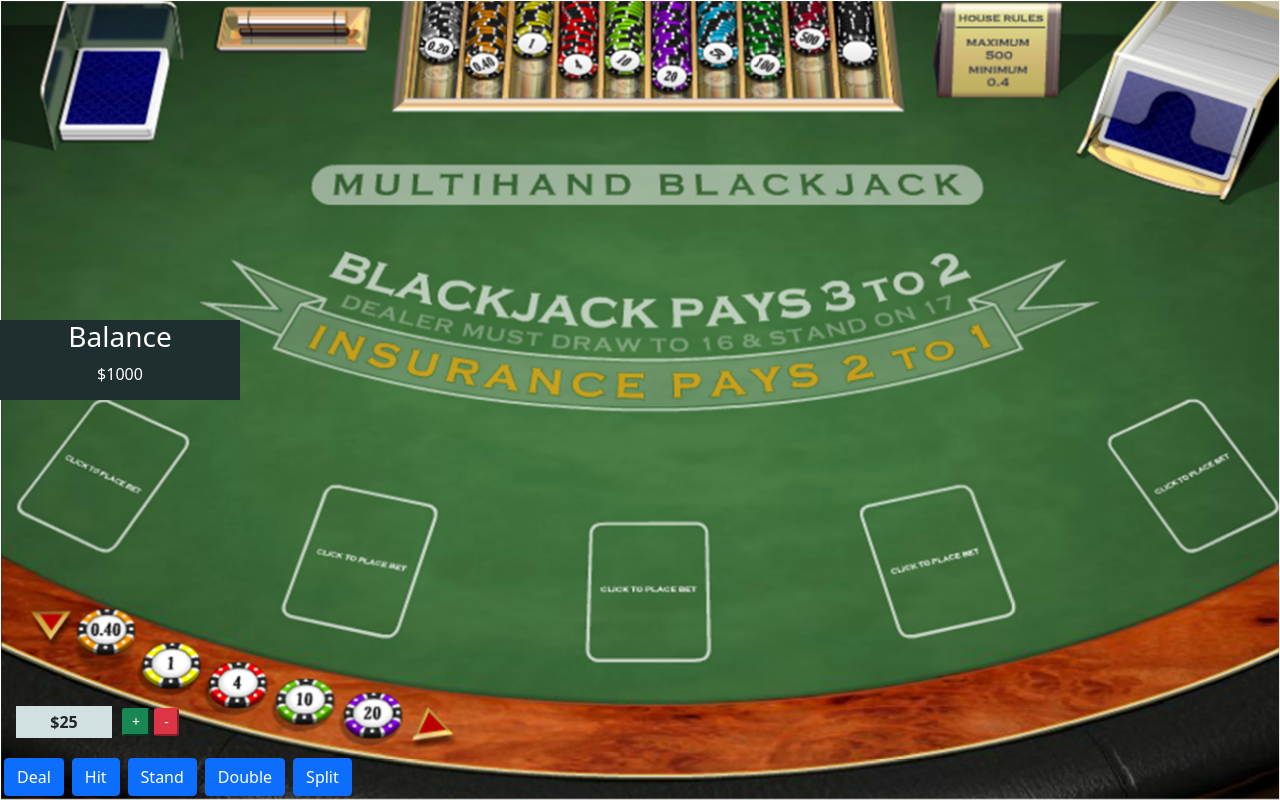
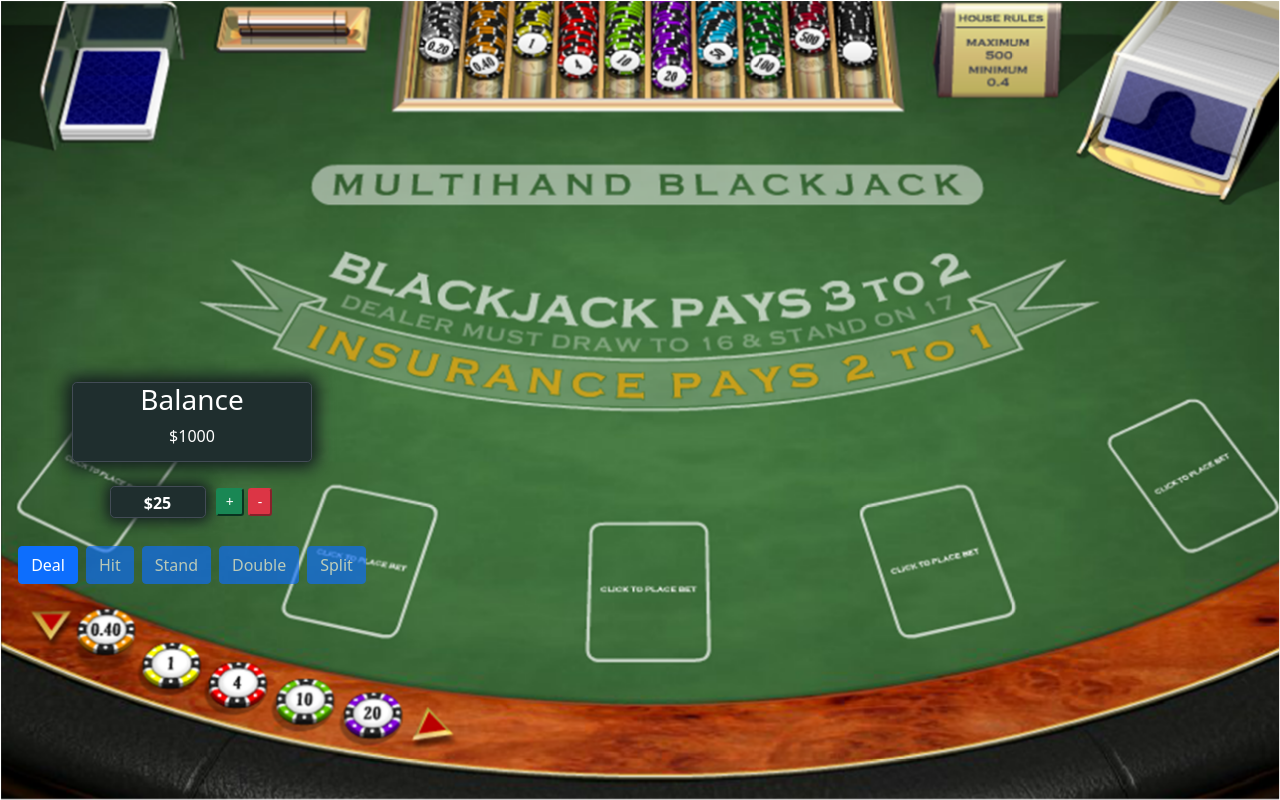
Before and after one commit to rasnerk/BlackJack-V.1, a plain HTML site: page index.html in a window 1280 px wide. Drawn offline with nearby package versions, Linux system fonts and the light colour scheme.

Commit message:
Styling for Controllables

```diff
--- /dev/null
+++ b/assets/css/controllables.css
@@ -0,0 +1,64 @@
+.options {
+    display: flex;
+    position: fixed;
+    flex-direction: column;
+    width: 20vw;
+    bottom: 25%;
+    left: 5%;
+    align-items: center;
+}
+
+.game-options {
+    margin: 0.75em;
+    display: flex;
+    flex-direction: row;
+    width: 25em;
+    justify-content: center;
+}
+
+.game-options button {
+    margin: 0.25em;
+}
+
+.bet-amount {
+    margin-right: 0.5em;
+    font-size: 1em;
+    font-weight: 600;
+    height: 2em;
+    width: 6em;
+    line-height: 2em;
+    text-align: center;
+    color: white;
+    background-color: #1f2e2e;
+    border: 1px solid #434c56;
+    border-radius: 0.3em;
+    box-shadow: 0 0 14px 4px #141f1f;
+}
+
+.bet-options {
+    display: flex;
+    margin: 0.75em;
+    justify-content: center;
+    width: 15em;
+}
+
+.bet-options button {
+    margin: 0.15em;
+    height: 2em;
+    line-height: 0;
+}
+
+.players-balance {
+    display: flex;
+    flex-direction: column;
+    align-items: center;
+    left: 0;
+    margin: 0.75em;
+    border: 1px solid #434c56;
+    border-radius: 0.3em;
+    box-shadow: 0 0 16px 6px #141f1f;
+    width: 15em;
+    min-height: 10vh;
+    color: white;
+    background-color: #1f2e2e;
+}
--- a/assets/css/index.css
+++ b/assets/css/index.css
@@ -74,59 +74,6 @@ body {
     margin-left: 10em;
 }
 
-.options {
-    display: flex;
-    position: fixed;
-    flex-direction: column;
-    width: 100vw;
-    bottom: 0;
-    /* justify-content: space-evenly; */
-}
-
-.game-options {
-    display: flex;
-    flex-direction: row;
-}
-
-.game-options button {
-    margin: 0.25em;
-}
-
-.bet-amount {
-    margin-right: 0.5em;
-    font-size: 1em;
-    font-weight: 600;
-    height: 2em;
-    width: 6em;
-    line-height: 2em;
-    text-align: center;
-    background-color: #d1e0e0;
-}
-
-.bet-options {
-    display: flex;
-    margin: 1em;
-}
-
-.bet-options button {
-    margin: 0.15em;
-    height: 2em;
-    line-height: 0;
-}
-
-.players-balance {
-    position: fixed;
-    display: flex;
-    flex-direction: column;
-    align-items: center;
-    left: 0;
-    top: 40%;
-    min-width: 15em;
-    min-height: 10vh;
-    color: white;
-    background-color: #1f2e2e;
-}
-
 .player {
     align-items: center;
     justify-content: center;
--- a/assets/js/blackJackClass.js
+++ b/assets/js/blackJackClass.js
@@ -338,6 +338,10 @@ class BlackJack {
     }
     // Better
     endGame () {
+        if (this.gameInMotion === false) {
+            this.gameControls.forEach( (control) => document.querySelector(control).disabled = true )
+            return
+        }
         switch(this.gameResult) {
             case null:
                 this.playerBalance = this.playerBalance;
--- a/assets/js/script.js
+++ b/assets/js/script.js
@@ -1,6 +1,7 @@
 const newGame = new BlackJack(cards);
 
 window.addEventListener('DOMContentLoaded', () => {
+    newGame.endGame();
     document.querySelector('.balance').innerText = `$${newGame.playerBalance}`;
     document.querySelector('.bet-amount').innerText = `$${newGame.playerBet}`;
     // Click Events
--- a/index.html
+++ b/index.html
@@ -17,14 +17,11 @@
     <script defer src="assets/js/script.js"></script>
     <!-- Stylesheet -->
     <link href="assets/css/index.css" rel="stylesheet">
+    <!-- Controllables Stylehsheet -->
+    <link href="assets/css/controllables.css" rel="stylesheet">
 </head>
 
 <body>
-    <!-- Players Balance -->
-    <div class="players-balance">
-        <h3>Balance</h3>
-        <div class="balance"></div>
-    </div>
     <!-- Table Background -->
     <div class="table">
         <img src="assets/imgs/blackjack-table.png" alt="table">
@@ -39,6 +36,11 @@
     </div>
     <!-- Controllables -->
     <div class="options">
+        <!-- Players Balance -->
+        <div class="players-balance">
+            <h3>Balance</h3>
+            <div class="balance"></div>
+        </div>
         <!-- Bet Options -->
         <div class="bet-options">
             <div class="bet-amount"></div>
```
